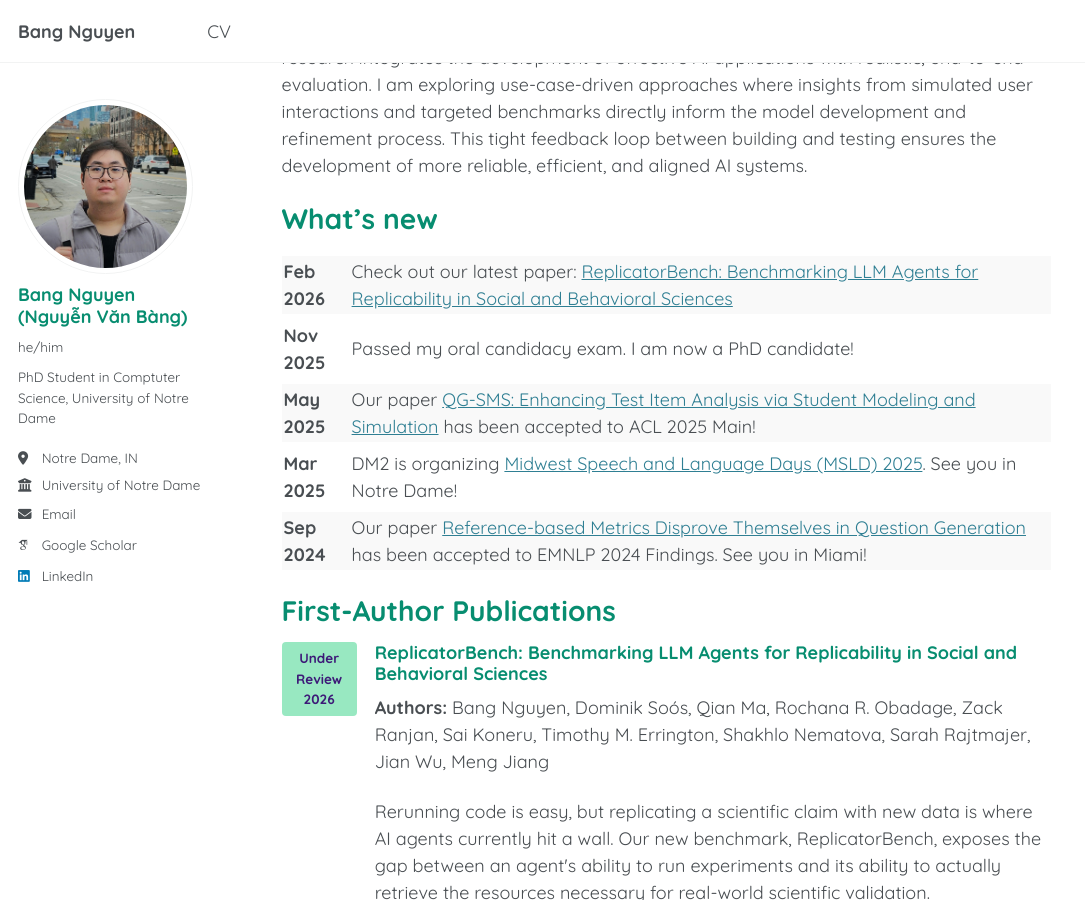
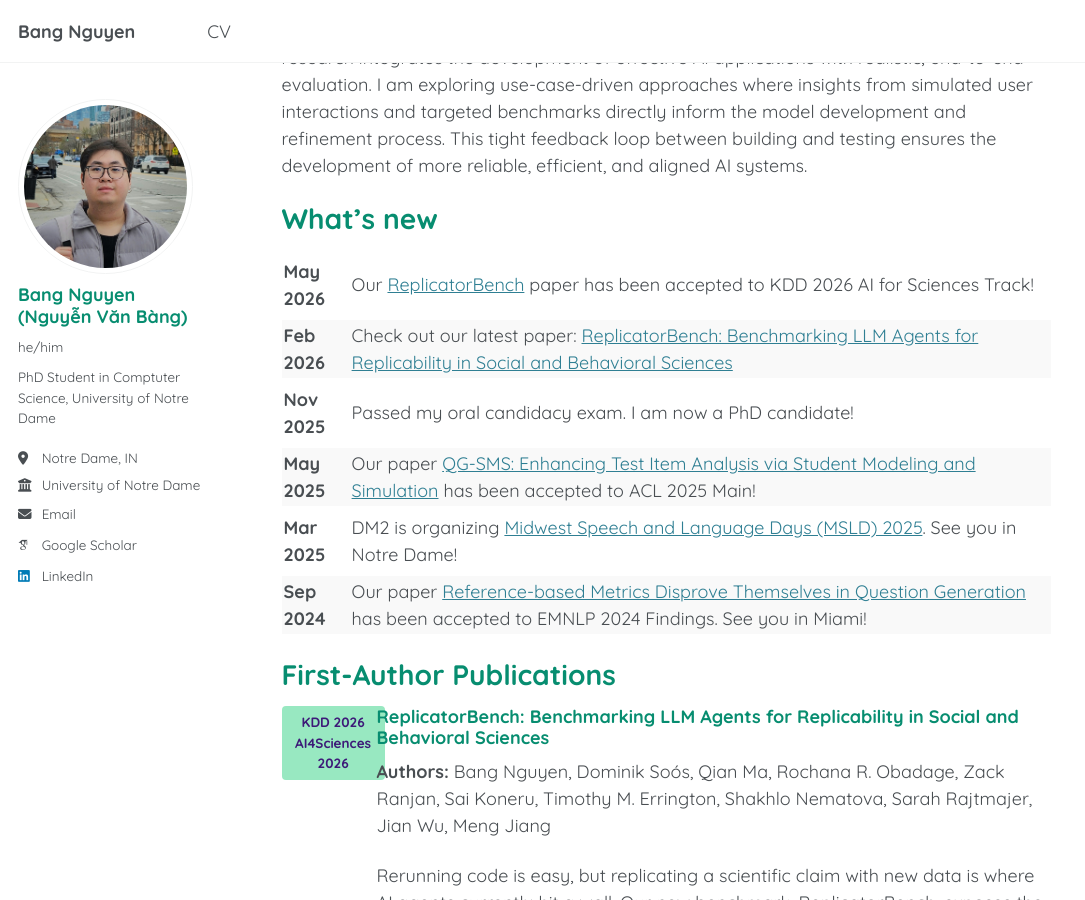
Before and after one commit to bnguyen5/bnguyen5.github.io, a Jekyll site: the page built from _pages/about.md, in a window 1280 px wide and 900 px high, scrolled down 312 px. Shown: the whole window, without its empty margins (0-1085 px from the left). Built offline with Jekyll 4.4.1, drawn with Linux system fonts in a browser that asks for light colours; some web fonts are replaced.

Commit message:
add kdd acceptance

```diff
--- a/_data/venue_abbr.yml
+++ b/_data/venue_abbr.yml
@@ -5,3 +5,4 @@ Neural Information Processing Systems: NeurIPS
 Workshop on Computational Approaches to Discourse: CODI
 "Findings of the Association for Computational Linguistics: EMNLP": EMNLP Findings
 Proceedings of the 63rd Annual Meeting of the Association for Computational Linguistics: ACL Main
+KDD 2026 AI4Sciences: KDD 2026 AI4Sciences
--- a/_pages/about.md
+++ b/_pages/about.md
@@ -18,6 +18,11 @@ With a strong interest in Natural Language Processing (NLP) and Machine Learning
 # What's new
 
 <table style="width:100%; border-collapse: separate; border-spacing: 0 6px; border: none; font: inherit;">
+ <tr style="background-color: #ffffff;">
+    <td style="padding: 2px; border: none;"><strong>May 2026</strong></td>
+    <td style="padding: 2px; border: none;">Our <a href="https://arxiv.org/abs/2602.11354" target="_blank">ReplicatorBench</a> paper has been accepted to KDD 2026 AI for Sciences Track!
+    </td>
+  </tr>
  <tr style="background-color: #f9f9f9;">
     <td style="padding: 2px; border: none;"><strong>Feb 2026</strong></td>
     <td style="padding: 2px; border: none;">Check out our latest paper: <a href="https://arxiv.org/abs/2602.11354" target="_blank">ReplicatorBench: Benchmarking LLM Agents for Replicability in Social and Behavioral Sciences</a>
```
Also changed, not shown: _publications/2026-02-replicatorbench.md (+1 -1 lines).
